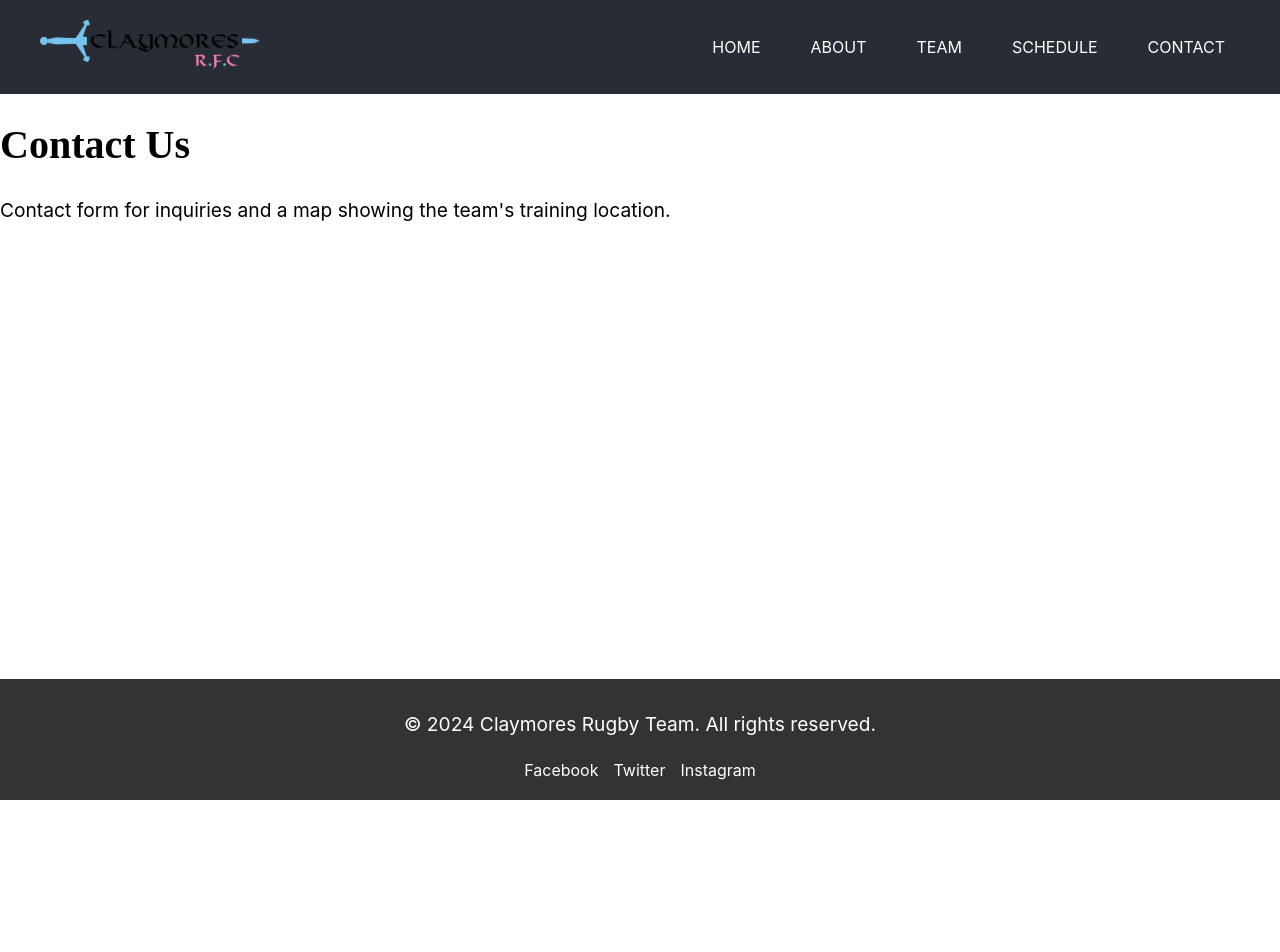
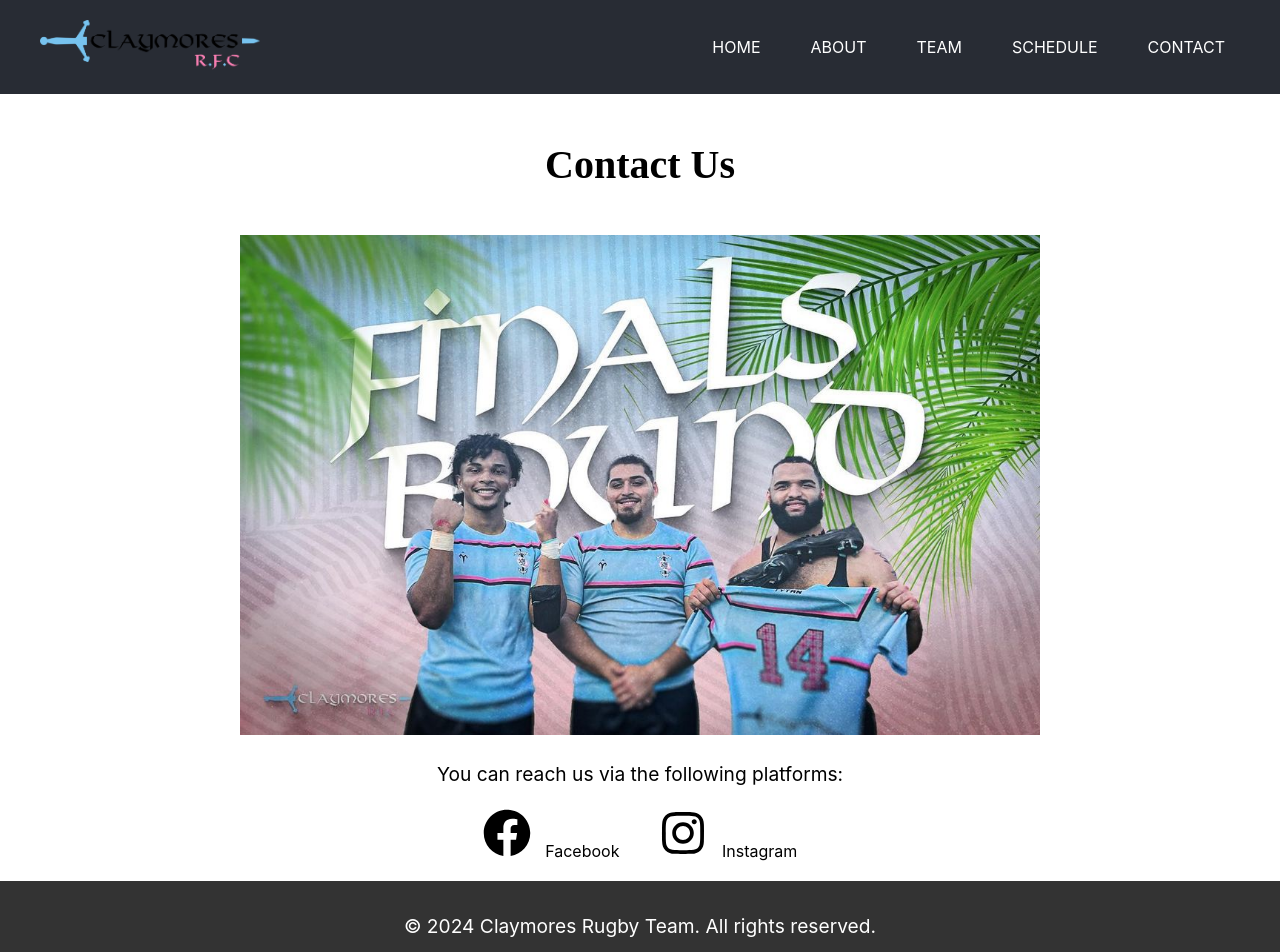
Before and after one commit to CarlosLavayenJr/Claymore-Website, a React (Create React App) app: page /contact in a window 1280 px wide. Shown: the top 952 px of the page. Before the commit the page ends 800 px from the top, so only its background shows below. Built offline with nearby package versions, Linux system fonts and the light colour scheme; a web font is replaced by a local one.

Commit message:
"Added react-icons dependency, updated About and Contact pages with new content and images, and removed coach image and bio from About page."

```diff
--- a/package.json
+++ b/package.json
@@ -7,6 +7,7 @@
     "react": "^18.0.0",
     "react-big-calendar": "^1.13.2",
     "react-dom": "^18.0.0",
+    "react-icons": "^5.3.0",
     "react-router-dom": "^6.3.0",
     "react-scripts": "5.0.1",
     "react-tooltip": "^5.28.0",
--- a/src/pages/About.jsx
+++ b/src/pages/About.jsx
@@ -1,6 +1,5 @@
-import React, { useState } from 'react';
+import React from 'react';
 import logo from '../assets/Claymores_Logo_Vertical_Final-2.png'; // Import the logo image
-import coachImage from '../assets/coach.jpeg'; // Import the new coach image
 import './About.css'; // Import the CSS file for styling
 
 const About = () => {
@@ -18,24 +17,20 @@ const About = () => {
           Despite the struggles all have encountered during the COVID pandemic, the Claymores brotherhood has continued to grow in strength and experience at a rate that is electrifying. Every Wednesday the Claymores come together from all over the Orlando area to practice and build the foundation of a long-lasting, winning culture. On Saturday’s, the Claymores take the pitch to show that anything is possible with hard work, commitment, and heart.
         </p>
 
-        <h1>About Our Coach</h1>
-        <div className="coach-image">
-          <img src={coachImage} alt="Coach Jamie Moncur" />
-        </div>
+        <h2>2022 Season: A Breakthrough Year</h2>
         <p>
-          Jamie Moncur started his playing career with 10 years of school boy rugby in Edinburgh Scotland at the well-established programs of Stewart’s Melville and Trinity Academy.
+          The 2022 season marked a significant milestone in the club’s history. Competing in Division 4, the Claymores enjoyed a stellar season, advancing all the way to the <strong>State Final</strong>. Their journey to the final was marked by key victories, including a stunning <strong>95-0 win over the Orlando Otters</strong>, and hard-fought matches such as their <strong>30-28 victory over Orlando D4</strong> and their <strong>15-14 win over Tallahassee</strong>. These performances solidified their reputation as one of the most competitive teams in their division.
         </p>
         <p>
-          During his time at Trinity, Jamie wore the #4 jersey for both his home team and the then known at that time, Lothian and Borders Select side.
+          Although the team narrowly missed out on the ultimate prize, the 2022 season was a testament to the team’s resilience and talent, and it set the stage for future success.
+        </p>
+
+        <h2>Looking Ahead: Division 3</h2>
+        <p>
+          The Central Florida Claymores are committed to building on the momentum of the 2022 season. With a roster full of experienced players, skilled newcomers, and dedicated coaches, the team continues to aim for success in both the state and national rugby scenes.
         </p>
         <p>
-          Before the emigration to USA, Jamie had a short spell building an introduction to rugby program for High Schools in The Netherlands. It was during this period that Jamie began to learn the thrills of coaching others.
-        </p>
-        <p>
-          Once in America on a full-time basis, Jamie was back on the practice field for University of St. Thomas Celts RFC looking to develop the program to new heights.
-        </p>
-        <p>
-          In the first full season under Coach Moncur, the Celts went on to secure record-breaking score lines against some of the best in Texas rugby.
+          Whether you're an experienced player or new to the sport, the Claymores invite everyone to join the brotherhood and be part of the club's exciting future. Together, we’re more than just a team—we’re a family on and off the field.
         </p>
       </div>
       <div className="about-logo">
--- /dev/null
+++ b/src/pages/Contact.css
@@ -0,0 +1,36 @@
+.contact-container {
+    text-align: center;
+    padding: 20px;
+  }
+
+  .contact-image img {
+    width: 100%;
+    max-width: 800px; /* Increased max width for a larger image */
+    margin-top: 20px;
+  }
+
+  .contact-info {
+    margin-top: 20px; /* Adds some space between the image and the contact links */
+  }
+
+  .contact-icons {
+    display: flex;
+    justify-content: center;
+    gap: 40px; /* Increased gap between the icons for more spacing */
+    margin-top: 20px; /* Adds more space above the icons */
+  }
+
+  .contact-icons a {
+    text-decoration: none; /* Removes the underline */
+    color: inherit; /* Ensures the icons retain their original color */
+  }
+
+  .contact-icon {
+    font-size: 3em; /* Increased size of the icons */
+    margin-right: 10px;
+    color: black; /* Set your preferred color */
+  }
+
+  .contact-icon:hover {
+    color: #fc94f5; /* Change color on hover (Claymores color, for example) */
+  }
--- a/src/pages/Contact.jsx
+++ b/src/pages/Contact.jsx
@@ -1,11 +1,30 @@
-// src/pages/Contact.js
 import React from 'react';
+import { FaFacebook, FaInstagram, FaEnvelope } from 'react-icons/fa';
+import contactImage from '../assets/state finals.jpg'; // Replace with the actual path to your image
+import './Contact.css'; // Ensure your CSS file is linked properly
 
 const Contact = () => {
   return (
-    <div>
+    <div className="contact-container">
       <h1>Contact Us</h1>
-      <p>Contact form for inquiries and a map showing the team's training location.</p>
+
+      {/* Contact Image */}
+      <div className="contact-image">
+        <img src={contactImage} alt="Contact Us" />
+      </div>
+
+      {/* Contact Information */}
+      <div className="contact-info">
+        <p>You can reach us via the following platforms:</p>
+        <div className="contact-icons">
+          <a href="https://www.facebook.com/claymoresrugby" target="_blank" rel="noreferrer">
+            <FaFacebook className="contact-icon" /> Facebook
+          </a>
+          <a href="https://www.instagram.com/claymoresrugby_/?hl=en" target="_blank" rel="noreferrer">
+            <FaInstagram className="contact-icon" /> Instagram
+          </a>
+        </div>
+      </div>
     </div>
   );
 };
```
Also changed, not shown: src/assets/state finals.jpg (added), 1 other file (tests, documents, lock files or other folders).
